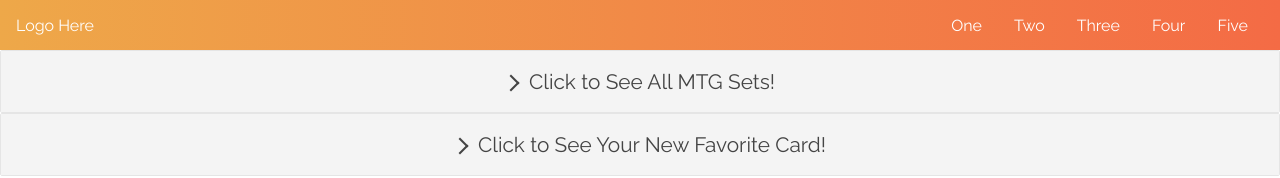
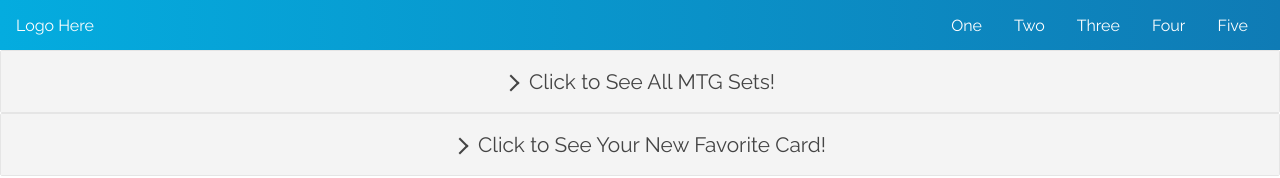
Before and after one commit to caseymacleod22/mtg-card-library, a React (Create React App) app: page / in a window 1280 px wide. Shown: the top 178 px of the page. Built offline with nearby package versions, Linux system fonts and the light colour scheme; no server answers.

Commit message:
wip: nav color changes

```diff
--- a/src/App.css
+++ b/src/App.css
@@ -23,7 +23,7 @@ html, body {
   align-items: center;
   justify-content: space-between;
   background-color: #00BAF0;
-  background: linear-gradient(to left, #f46b45, #eea849);
+  background: linear-gradient(to left, #0f7bb5, #04acdf);
   /* W3C, IE 10+/ Edge, Firefox 16+, Chrome 26+, Opera 12+, Safari 7+ */
   color: #FFF;
   height: 50px;
```
